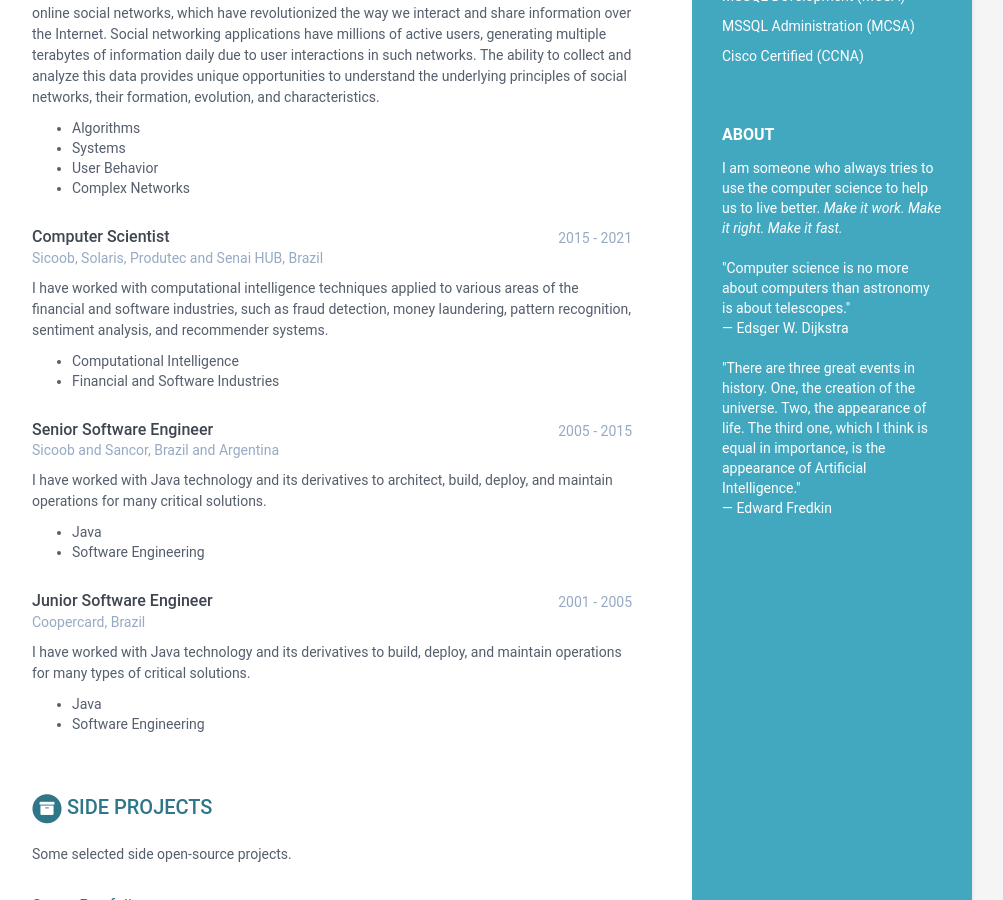
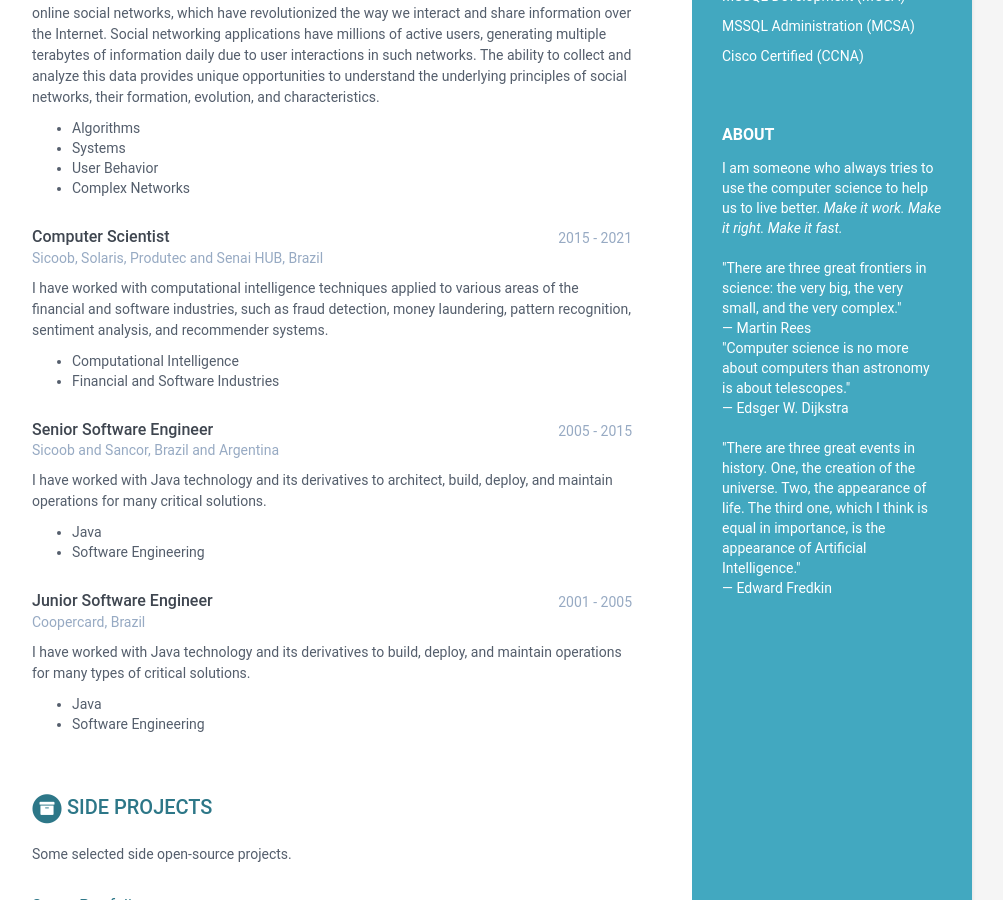
Before and after one commit to gomede/gomede.github.io, a Jekyll site: the page built from index.html, in a window 1280 px wide and 900 px high, scrolled down 2030 px. Shown: the whole window, without its empty margins (168-1171 px from the left). Built offline with Jekyll 4.4.1, drawn with Linux system fonts in a browser that asks for light colours.

Commit message:
Update about.html

```diff
--- a/_includes/about.html
+++ b/_includes/about.html
@@ -6,6 +6,10 @@
 	</b>
 	<i>Make it work. Make it right. Make it fast.</i>
 	</br>
+	</br>
+	"There are three great frontiers in science: the very big, the very small, and the very complex."
+	</br>
+	— Martin Rees
 	</br>
 	"Computer science is no more about computers than astronomy is about telescopes."
 	</br>
```
